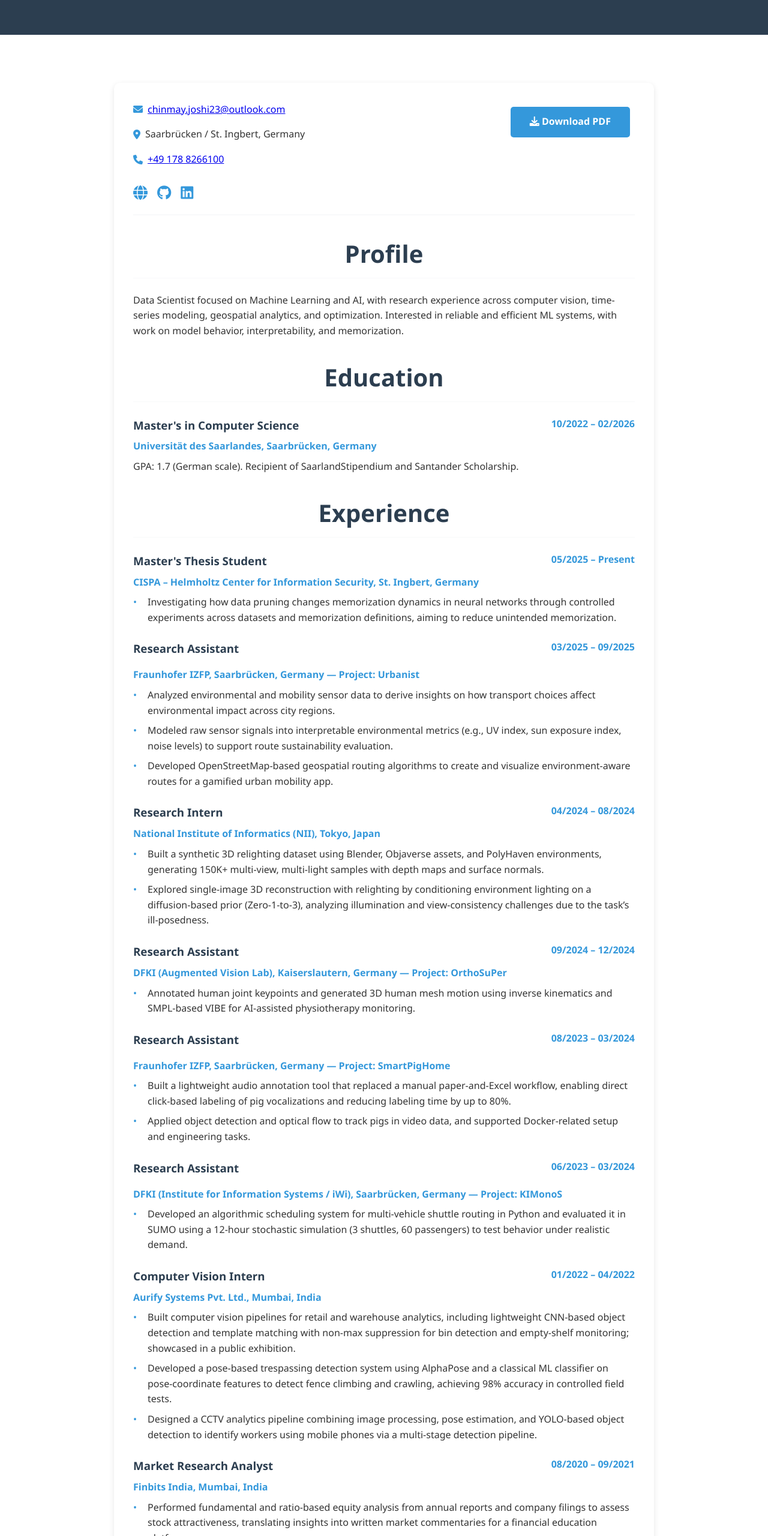
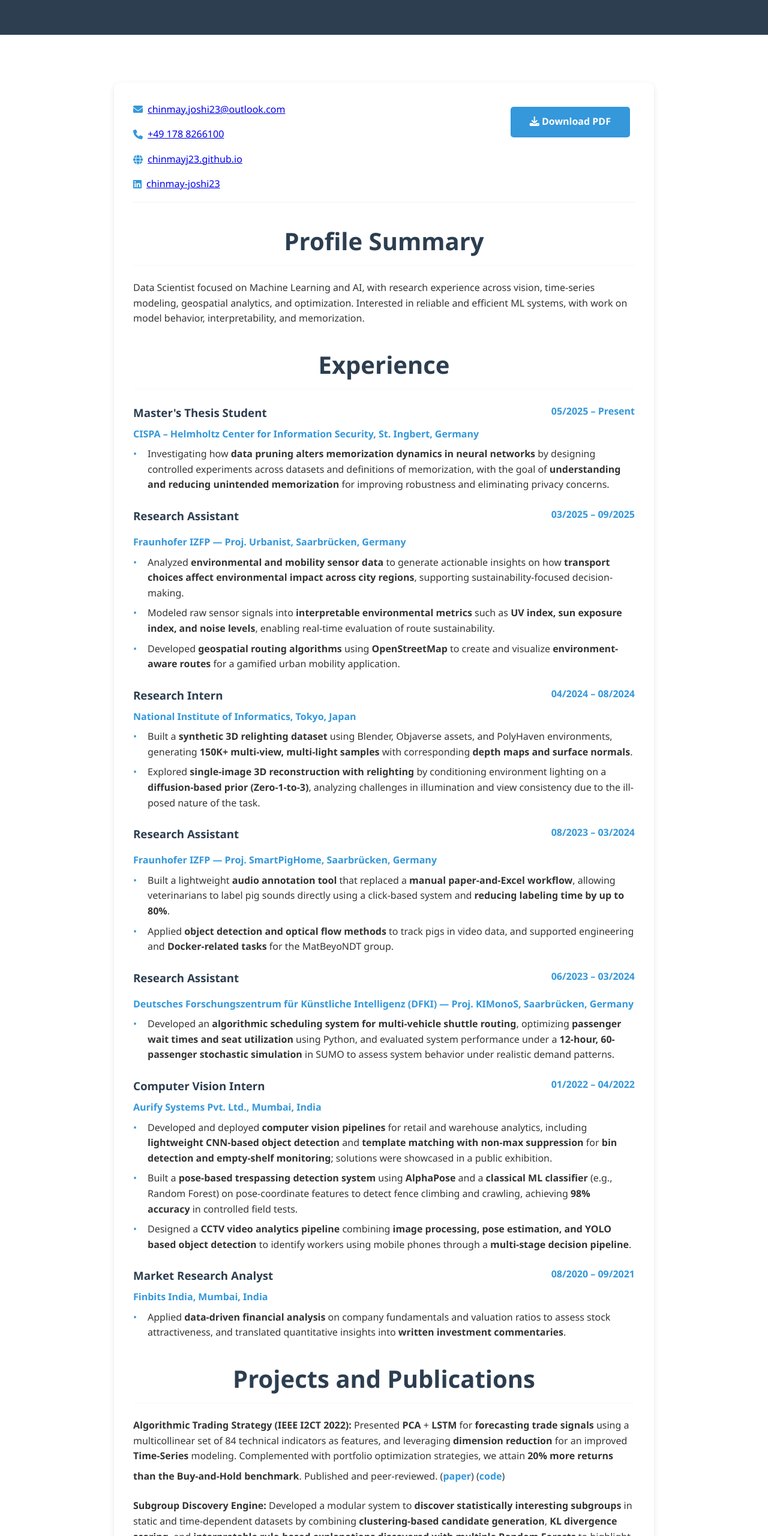
Before and after one commit to chinmayj23/chinmayj23.github.io, a plain HTML site: page cv.html in a window 1280 px wide. Shown: the part 240-2800 px from the top of the page at 60% size. Drawn offline with Linux system fonts and the light colour scheme.

Commit message:
cv update

```diff
--- a/cv.html
+++ b/cv.html
@@ -37,22 +37,13 @@
     <div class="container">
       <div class="cv-content">
 
+        <!-- Header / Contact -->
         <div class="cv-header">
           <div class="cv-contact">
             <p><i class="fas fa-envelope"></i> <a href="mailto:chinmay.joshi23@outlook.com">chinmay.joshi23@outlook.com</a></p>
-            <p><i class="fas fa-location-dot"></i> Saarbrücken / St. Ingbert, Germany</p>
             <p><i class="fas fa-phone"></i> <a href="tel:+491788266100">+49 178 8266100</a></p>
-            <div class="social-icons" aria-label="Social links">
-              <a href="https://chinmayj23.github.io/" target="_blank" rel="noopener" class="social-icon" aria-label="Website">
-                <i class="fas fa-globe"></i>
-              </a>
-              <a href="https://github.com/chinmayj23" target="_blank" rel="noopener" class="social-icon" aria-label="GitHub">
-                <i class="fab fa-github"></i>
-              </a>
-              <a href="https://www.linkedin.com/in/chinmay-joshi23/" target="_blank" rel="noopener" class="social-icon" aria-label="LinkedIn">
-                <i class="fab fa-linkedin"></i>
-              </a>
-            </div>
+            <p><i class="fas fa-globe"></i> <a href="https://chinmayj23.github.io/" target="_blank" rel="noopener">chinmayj23.github.io</a></p>
+            <p><i class="fab fa-linkedin"></i> <a href="https://www.linkedin.com/in/chinmay-joshi23/" target="_blank" rel="noopener">chinmay-joshi23</a></p>
           </div>
 
           <div class="cv-download">
@@ -62,29 +53,19 @@
           </div>
         </div>
 
+        <!-- Profile Summary -->
         <div class="cv-section">
-          <h2>Profile</h2>
+          <h2>Profile Summary</h2>
           <div class="cv-item">
             <p class="cv-description">
-              Data Scientist focused on Machine Learning and AI, with research experience across computer vision,
-              time-series modeling, geospatial analytics, and optimization. Interested in reliable and efficient ML systems,
-              with work on model behavior, interpretability, and memorization.
+              Data Scientist focused on Machine Learning and AI, with research experience across vision, time-series modeling,
+              geospatial analytics, and optimization. Interested in reliable and efficient ML systems, with work on model behavior,
+              interpretability, and memorization.
             </p>
           </div>
         </div>
 
-        <div class="cv-section">
-          <h2>Education</h2>
-          <div class="cv-item">
-            <div class="cv-item-header">
-              <h3>Master's in Computer Science</h3>
-              <span class="cv-date">10/2022 – 02/2026</span>
-            </div>
-            <p class="cv-institution">Universität des Saarlandes, Saarbrücken, Germany</p>
-            <p class="cv-description">GPA: 1.7 (German scale). Recipient of SaarlandStipendium and Santander Scholarship.</p>
-          </div>
-        </div>
-
+        <!-- Experience -->
         <div class="cv-section">
           <h2>Experience</h2>
 
@@ -95,7 +76,7 @@
             </div>
             <p class="cv-institution">CISPA – Helmholtz Center for Information Security, St. Ingbert, Germany</p>
             <ul class="cv-list">
-              <li>Investigating how data pruning changes memorization dynamics in neural networks through controlled experiments across datasets and memorization definitions, aiming to reduce unintended memorization.</li>
+              <li>Investigating how <strong>data pruning alters memorization dynamics in neural networks</strong> by designing controlled experiments across datasets and definitions of memorization, with the goal of <strong>understanding and reducing unintended memorization</strong> for improving robustness and eliminating privacy concerns.</li>
             </ul>
           </div>
 
@@ -104,11 +85,14 @@
               <h3>Research Assistant</h3>
               <span class="cv-date">03/2025 – 09/2025</span>
             </div>
-            <p class="cv-institution">Fraunhofer IZFP, Saarbrücken, Germany — Project: <a class="cv-link" href="https://www.izfp.fraunhofer.de/en/technologien/vorhaben/Urbanist.html" target="_blank" rel="noopener">Urbanist</a></p>
+            <p class="cv-institution">
+              Fraunhofer IZFP — Proj. <a class="cv-link" href="https://www.izfp.fraunhofer.de/en/technologien/vorhaben/Urbanist.html" target="_blank" rel="noopener">Urbanist</a>,
+              Saarbrücken, Germany
+            </p>
             <ul class="cv-list">
-              <li>Analyzed environmental and mobility sensor data to derive insights on how transport choices affect environmental impact across city regions.</li>
-              <li>Modeled raw sensor signals into interpretable environmental metrics (e.g., UV index, sun exposure index, noise levels) to support route sustainability evaluation.</li>
-              <li>Developed OpenStreetMap-based geospatial routing algorithms to create and visualize environment-aware routes for a gamified urban mobility app.</li>
+              <li>Analyzed <strong>environmental and mobility sensor data</strong> to generate actionable insights on how <strong>transport choices affect environmental impact across city regions</strong>, supporting sustainability-focused decision-making.</li>
+              <li>Modeled raw sensor signals into <strong>interpretable environmental metrics</strong> such as <strong>UV index, sun exposure index, and noise levels</strong>, enabling real-time evaluation of route sustainability.</li>
+              <li>Developed <strong>geospatial routing algorithms</strong> using <strong>OpenStreetMap</strong> to create and visualize <strong>environment-aware routes</strong> for a gamified urban mobility application.</li>
             </ul>
           </div>
 
@@ -117,21 +101,10 @@
               <h3>Research Intern</h3>
               <span class="cv-date">04/2024 – 08/2024</span>
             </div>
-            <p class="cv-institution">National Institute of Informatics (NII), Tokyo, Japan</p>
+            <p class="cv-institution">National Institute of Informatics, Tokyo, Japan</p>
             <ul class="cv-list">
-              <li>Built a synthetic 3D relighting dataset using Blender, Objaverse assets, and PolyHaven environments, generating 150K+ multi-view, multi-light samples with depth maps and surface normals.</li>
-              <li>Explored single-image 3D reconstruction with relighting by conditioning environment lighting on a diffusion-based prior (Zero-1-to-3), analyzing illumination and view-consistency challenges due to the task’s ill-posedness.</li>
-            </ul>
-          </div>
-
-          <div class="cv-item">
-            <div class="cv-item-header">
-              <h3>Research Assistant</h3>
-              <span class="cv-date">09/2024 – 12/2024</span>
-            </div>
-            <p class="cv-institution">DFKI (Augmented Vision Lab), Kaiserslautern, Germany — Project: OrthoSuPer</p>
-            <ul class="cv-list">
-              <li>Annotated human joint keypoints and generated 3D human mesh motion using inverse kinematics and SMPL-based VIBE for AI-assisted physiotherapy monitoring.</li>
+              <li>Built a <strong>synthetic 3D relighting dataset</strong> using Blender, Objaverse assets, and PolyHaven environments, generating <strong>150K+ multi-view, multi-light samples</strong> with corresponding <strong>depth maps and surface normals</strong>.</li>
+              <li>Explored <strong>single-image 3D reconstruction with relighting</strong> by conditioning environment lighting on a <strong>diffusion-based prior (Zero-1-to-3)</strong>, analyzing challenges in illumination and view consistency due to the ill-posed nature of the task.</li>
             </ul>
           </div>
 
@@ -140,10 +113,13 @@
               <h3>Research Assistant</h3>
               <span class="cv-date">08/2023 – 03/2024</span>
             </div>
-            <p class="cv-institution">Fraunhofer IZFP, Saarbrücken, Germany — Project: <a class="cv-link" href="https://www.izfp.fraunhofer.de/en/technologien/vorhaben/SmartPigHome.html" target="_blank" rel="noopener">SmartPigHome</a></p>
+            <p class="cv-institution">
+              Fraunhofer IZFP — Proj. <a class="cv-link" href="https://www.izfp.fraunhofer.de/en/technologien/vorhaben/SmartPigHome.html" target="_blank" rel="noopener">SmartPigHome</a>,
+              Saarbrücken, Germany
+            </p>
             <ul class="cv-list">
-              <li>Built a lightweight audio annotation tool that replaced a manual paper-and-Excel workflow, enabling direct click-based labeling of pig vocalizations and reducing labeling time by up to 80%.</li>
-              <li>Applied object detection and optical flow to track pigs in video data, and supported Docker-related setup and engineering tasks.</li>
+              <li>Built a lightweight <strong>audio annotation tool</strong> that replaced a <strong>manual paper-and-Excel workflow</strong>, allowing veterinarians to label pig sounds directly using a click-based system and <strong>reducing labeling time by up to 80%</strong>.</li>
+              <li>Applied <strong>object detection and optical flow methods</strong> to track pigs in video data, and supported engineering and <strong>Docker-related tasks</strong> for the MatBeyoNDT group.</li>
             </ul>
           </div>
 
@@ -152,9 +128,12 @@
               <h3>Research Assistant</h3>
               <span class="cv-date">06/2023 – 03/2024</span>
             </div>
-            <p class="cv-institution">DFKI (Institute for Information Systems / iWi), Saarbrücken, Germany — Project: <a class="cv-link" href="https://www.dfki.de/en/web/research/projects-and-publications/project/kimonos" target="_blank" rel="noopener">KIMonoS</a></p>
+            <p class="cv-institution">
+              Deutsches Forschungszentrum für Künstliche Intelligenz (DFKI) — Proj. <a class="cv-link" href="https://www.dfki.de/en/web/research/projects-and-publications/project/kimonos" target="_blank" rel="noopener">KIMonoS</a>,
+              Saarbrücken, Germany
+            </p>
             <ul class="cv-list">
-              <li>Developed an algorithmic scheduling system for multi-vehicle shuttle routing in Python and evaluated it in SUMO using a 12-hour stochastic simulation (3 shuttles, 60 passengers) to test behavior under realistic demand.</li>
+              <li>Developed an <strong>algorithmic scheduling system for multi-vehicle shuttle routing</strong>, optimizing <strong>passenger wait times and seat utilization</strong> using Python, and evaluated system performance under a <strong>12-hour, 60-passenger stochastic simulation</strong> in SUMO to assess system behavior under realistic demand patterns.</li>
             </ul>
           </div>
 
@@ -165,9 +144,9 @@
             </div>
             <p class="cv-institution">Aurify Systems Pvt. Ltd., Mumbai, India</p>
             <ul class="cv-list">
-              <li>Built computer vision pipelines for retail and warehouse analytics, including lightweight CNN-based object detection and template matching with non-max suppression for bin detection and empty-shelf monitoring; showcased in a public exhibition.</li>
-              <li>Developed a pose-based trespassing detection system using AlphaPose and a classical ML classifier on pose-coordinate features to detect fence climbing and crawling, achieving 98% accuracy in controlled field tests.</li>
-              <li>Designed a CCTV analytics pipeline combining image processing, pose estimation, and YOLO-based object detection to identify workers using mobile phones via a multi-stage detection pipeline.</li>
+              <li>Developed and deployed <strong>computer vision pipelines</strong> for retail and warehouse analytics, including <strong>lightweight CNN-based object detection</strong> and <strong>template matching with non-max suppression</strong> for <strong>bin detection and empty-shelf monitoring</strong>; solutions were showcased in a public exhibition.</li>
+              <li>Built a <strong>pose-based trespassing detection system</strong> using <strong>AlphaPose</strong> and a <strong>classical ML classifier</strong> (e.g., Random Forest) on pose-coordinate features to detect fence climbing and crawling, achieving <strong>98% accuracy</strong> in controlled field tests.</li>
+              <li>Designed a <strong>CCTV video analytics pipeline</strong> combining <strong>image processing, pose estimation, and YOLO based object detection</strong> to identify workers using mobile phones through a <strong>multi-stage decision pipeline</strong>.</li>
             </ul>
           </div>
 
@@ -178,100 +157,78 @@
             </div>
             <p class="cv-institution">Finbits India, Mumbai, India</p>
             <ul class="cv-list">
-              <li>Performed fundamental and ratio-based equity analysis from annual reports and company filings to assess stock attractiveness, translating insights into written market commentaries for a financial education platform.</li>
+              <li>Applied <strong>data-driven financial analysis</strong> on company fundamentals and valuation ratios to assess stock attractiveness, and translated quantitative insights into <strong>written investment commentaries</strong>.</li>
             </ul>
           </div>
 
         </div>
 
+        <!-- Projects and Publications -->
         <div class="cv-section">
-          <h2>Projects & Publications</h2>
+          <h2>Projects and Publications</h2>
 
           <div class="cv-item">
-            <p class="cv-publication">
-              <strong>PCA-LSTM: A Deep Learning Approach for the Indian Large Caps</strong><br />
-              Chinmay Joshi, Siba Panda (IEEE I2CT, 2022)<br />
-              <a href="https://ieeexplore.ieee.org/document/9824697" target="_blank" rel="noopener" class="cv-link">View Publication</a>
-              &nbsp;|&nbsp;
-              <a href="https://github.com/chinmayj23/AI_Portfolio" target="_blank" rel="noopener" class="cv-link">Code</a>
+            <p class="cv-description">
+              <strong>Algorithmic Trading Strategy (IEEE I2CT 2022):</strong>
+              Presented <strong>PCA</strong> + <strong>LSTM</strong> for <strong>forecasting trade signals</strong> using a multicollinear set of 84 technical indicators as features, and leveraging <strong>dimension reduction</strong> for an improved <strong>Time-Series</strong> modeling. Complemented with portfolio optimization strategies, we attain <strong>20% more returns than the Buy-and-Hold benchmark</strong>. Published and peer-reviewed.
+              (<a href="https://ieeexplore.ieee.org/document/9824697" target="_blank" rel="noopener" class="cv-link">paper</a>)
+              (<a href="https://github.com/chinmayj23/AI_Portfolio" target="_blank" rel="noopener" class="cv-link">code</a>)
             </p>
           </div>
 
           <div class="cv-item">
-            <div class="cv-item-header">
-              <h3>Algorithmic Trading Strategy (IEEE I2CT 2022)</h3>
-              <span class="cv-date">2022</span>
-            </div>
-            <ul class="cv-list">
-              <li>Built a PCA + LSTM pipeline to forecast trade signals from 84 correlated technical indicators and optimized portfolio allocation for Sharpe ratio, reporting ~20% higher returns than a Buy-and-Hold baseline.</li>
-            </ul>
+            <p class="cv-description">
+              <strong>Subgroup Discovery Engine:</strong>
+              Developed a modular system to <strong>discover statistically interesting subgroups</strong> in static and time-dependent datasets by combining <strong>clustering-based candidate generation</strong>, <strong>KL divergence scoring</strong>, and <strong>interpretable rule-based explanations discovered with multiple Random Forests</strong> to highlight meaningful patterns and anomalies.
+              (<a href="https://github.com/chinmayj23/subgroup_discovery" target="_blank" rel="noopener" class="cv-link">code</a>)
+            </p>
           </div>
 
           <div class="cv-item">
-            <div class="cv-item-header">
-              <h3>Subgroup Discovery Engine</h3>
-              <span class="cv-date">2026</span>
-            </div>
-            <ul class="cv-list">
-              <li>Developed a modular system to identify statistically interesting subgroups in static and time-dependent datasets using clustering-based candidate generation, KL-divergence scoring, and interpretable rule-based explanations derived from Random Forest models.</li>
-              <li><a href="https://github.com/chinmayj23/subgroup_discovery" target="_blank" rel="noopener" class="cv-link">Project Repository</a></li>
-            </ul>
+            <p class="cv-description">
+              <strong>Hierarchical VAE for Image Compression:</strong>
+              Implemented a <strong>hierarchical variant of an existing VAE-based image compression model</strong>, achieving <strong>+5 PSNR over JPEG</strong> at similar bitrate through architectural modifications.
+              (<a href="https://drive.google.com/file/d/1I9k3k2ImQ6GxcoecNrljuoktfC-qHNp3/view?usp=sharing" target="_blank" rel="noopener" class="cv-link">report</a>)
+            </p>
           </div>
 
           <div class="cv-item">
-            <div class="cv-item-header">
-              <h3>Hierarchical VAE for Image Compression</h3>
-              <span class="cv-date">2023</span>
-            </div>
-            <ul class="cv-list">
-              <li>Implemented a hierarchical variant of an existing VAE-based image compression model, achieving +5 PSNR over JPEG at similar bitrate through architectural modifications.</li>
-              <li><a href="https://drive.google.com/file/d/1I9k3k2ImQ6GxcoecNrljuoktfC-qHNp3/view" target="_blank" rel="noopener" class="cv-link">Report</a></li>
-            </ul>
+            <p class="cv-description">
+              <strong>Bird Audio Classification:</strong>
+              Developed an <strong>MFCC-based audio classifier</strong> to identify bird species from sound recordings, achieving <strong>82% test accuracy</strong>.
+            </p>
           </div>
 
           <div class="cv-item">
-            <div class="cv-item-header">
-              <h3>Bird Audio Classification</h3>
-              <span class="cv-date">2019</span>
-            </div>
-            <ul class="cv-list">
-              <li>Developed an MFCC-based audio classifier for bird species identification, achieving 82% test accuracy.</li>
-            </ul>
+            <p class="cv-description">
+              <strong>AI-based Document Summarizer (<em>Ongoing</em>):</strong>
+              Building a <strong>LangGraph-based multi-agent pipeline</strong> to classify documents, generate analytics, and produce domain-specific summaries for research, financial, legal, and general text. Includes <strong>API, CLI, and Docker-based deployment</strong>.
+            </p>
           </div>
+        </div>
 
+        <!-- Education -->
+        <div class="cv-section">
+          <h2>Education</h2>
           <div class="cv-item">
             <div class="cv-item-header">
-              <h3>AI-based Document Summarizer <em>(Ongoing)</em></h3>
-              <span class="cv-date">2026</span>
+              <h3>Master's in Computer Science (GPA: 1.7)</h3>
+              <span class="cv-date">10/2022 – 02/2026</span>
             </div>
+            <p class="cv-institution">Universität des Saarlandes, Saarbrücken, Germany</p>
             <ul class="cv-list">
-              <li>Building a LangGraph-based multi-agent pipeline to classify documents, compute lightweight analytics, and generate domain-specific summaries; includes API/CLI interfaces and Docker-ready deployment.</li>
+              <li>Recipient of SaarlandStipendium and Santander Scholarship.</li>
             </ul>
           </div>
         </div>
 
+        <!-- Languages -->
         <div class="cv-section">
           <h2>Languages</h2>
           <div class="cv-item">
-            <div class="cv-item-header">
-              <h3>English</h3>
-              <span class="cv-date">Native</span>
-            </div>
-          </div>
-          <div class="cv-item">
-            <div class="cv-item-header">
-              <h3>German</h3>
-              <span class="cv-date">A2</span>
-            </div>
-          </div>
-        </div>
-
-        <div class="cv-section">
-          <h2>Scholarships</h2>
-          <div class="cv-item">
             <ul class="cv-list">
-              <li>SaarlandStipendium (Universität des Saarlandes)</li>
-              <li>Santander Scholarship</li>
+              <li>English (Native)</li>
+              <li>German (A2)</li>
             </ul>
           </div>
         </div>
```
